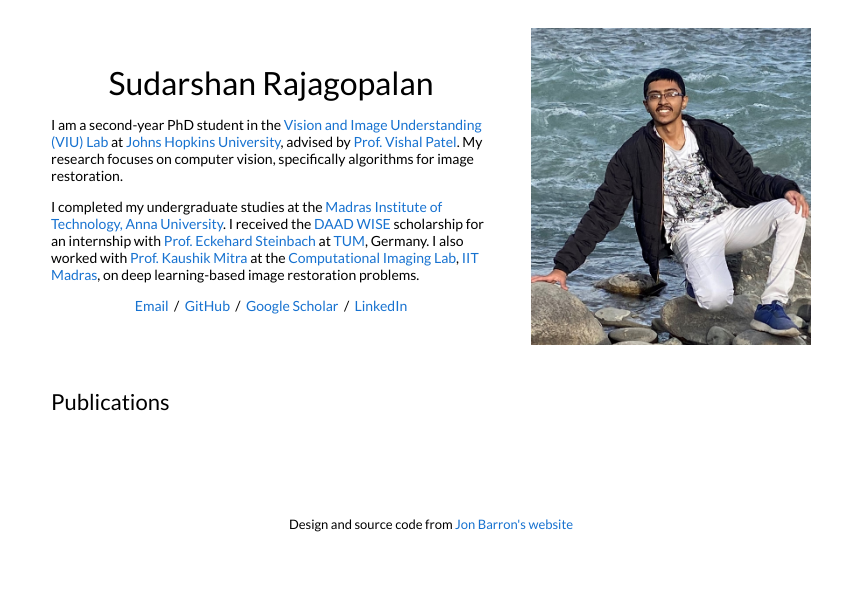
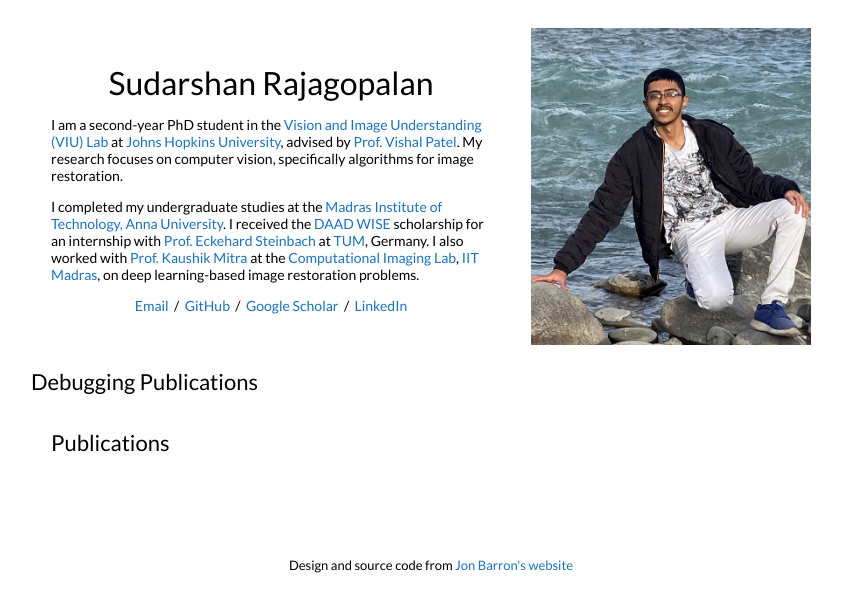
Before and after one commit to sudraj2002/sudraj2002.github.io, a Jekyll site: the page built from index.html, in a window 1280 px wide. Shown: the top 612 px of the page, without its empty margins (209-1051 px from the left). Built offline with Jekyll 4.4.1, drawn with Linux system fonts in a browser that asks for light colours.

Commit message:
Update default.html

```diff
--- a/_layouts/default.html
+++ b/_layouts/default.html
@@ -66,6 +66,14 @@
             </td>
           </tr>
         </table>
+
+        <h2>Debugging Publications</h2>
+        <ul>
+          {% for post in site.posts %}
+            <li>Post Title: {{ post.title }}</li>
+            <li>Categories: {{ post.categories }}</li>
+          {% endfor %}
+        </ul>
 
         <table style="width:100%;border:0px;border-spacing:0px;border-collapse:separate;margin-right:auto;margin-left:auto;">
           <tr>
```
